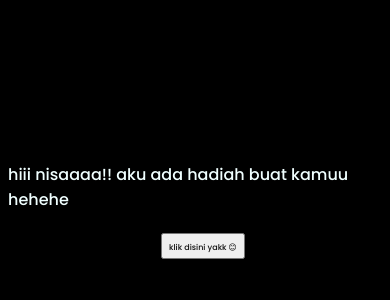
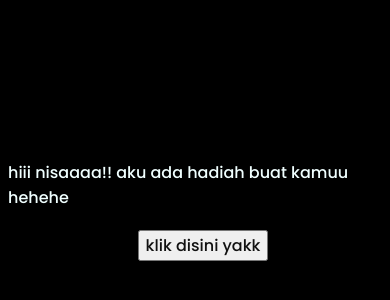
Before and after one commit to anantaabdlh/for-nisa, a plain HTML site: page index.html in a window 390 px wide. Shown: the part 220-520 px from the top of the page. Drawn offline with Linux system fonts and the light colour scheme.

Commit message:
Pesan commit Anda di sini

```diff
--- a/css/style.css
+++ b/css/style.css
@@ -47,6 +47,11 @@ body{
     margin-bottom: 20px;
 }
 
+.center {
+    text-align: center;
+  }
+
+
 .button a{
     text-decoration: none;
     font-size: 1rem;
@@ -65,6 +70,6 @@ body{
     }
 
     .button a{
-        font-size: .5rem;
+        font-size: 1rem;
     }
 }
--- a/index.html
+++ b/index.html
@@ -22,7 +22,7 @@
     </div>
     <div class="button">
         <button>
-            <a href="flower.html">klik disini yakk 😊</a>
+            <a href="flower.html">klik disini yakk</a>
         </button>
 
     </div>
```
